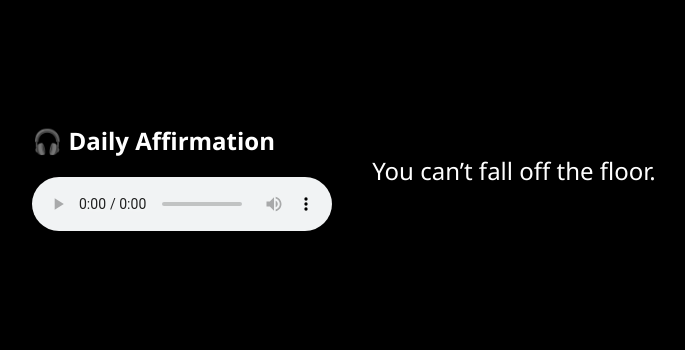
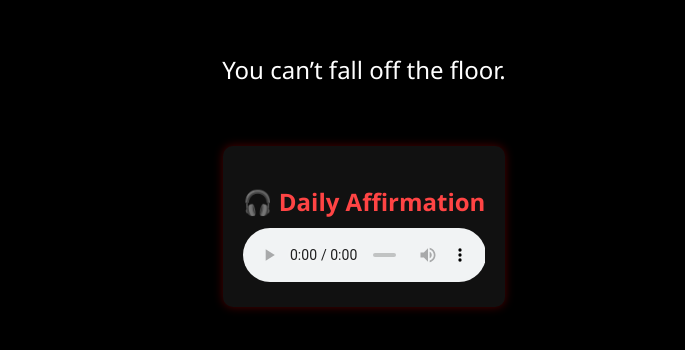
Before and after one commit to fairefaretravels/10k, a plain HTML site: page index.html in a window 1280 px wide. Shown: the part 230-580 px from the top of the page, without its empty margins (276-961 px from the left). Drawn offline with Linux system fonts and the light colour scheme.

Commit message:
Update index.html

```diff
--- a/index.html
+++ b/index.html
@@ -5,7 +5,6 @@
   <meta name="viewport" content="width=device-width, initial-scale=1" />
   <title>Rotating Quotes</title>
   <style>
-  /* Full black background */
     body {
       margin: 0;
       background-color: #000;
@@ -13,11 +12,11 @@
       color: white;
       height: 100vh;
       display: flex;
+      flex-direction: column;
       justify-content: center;
       align-items: center;
     }
 
-  /* Container with semi-transparent dark background */
     #quote-container {
       background: rgba(0, 0, 0, 0.7);
       padding: 20px 40px;
@@ -25,28 +24,46 @@
       max-width: 600px;
       text-align: center;
       position: relative;
+      margin-bottom: 40px;
     }
 
-  /* Quote text */
     #quote {
       font-size: 1.5rem;
       opacity: 1;
       transition: opacity 1s ease-in-out;
     }
+
+    .audio-player {
+      background: #111;
+      padding: 20px;
+      border-radius: 10px;
+      max-width: 500px;
+      text-align: center;
+      box-shadow: 0 0 10px rgba(255, 0, 0, 0.3);
+    }
+
+    .audio-player h2 {
+      margin-bottom: 10px;
+      color: #ff4444;
+    }
+
+    audio {
+      width: 100%;
+    }
   </style>
 </head>
+<body>
+
+  <div id="quote-container">
+    <div id="quote">You can’t fall off the floor.</div>
+  </div>
+
   <div class="audio-player">
     <h2>🎧 Daily Affirmation</h2>
     <audio controls>
       <source src="https://samply.app/p/FihqEil2CJe3Wh7szUxV" type="audio/mpeg">
       Your browser does not support the audio element.
     </audio>
-</div>
-
-<body>
-
-<div id="quote-container">
-  <div id="quote">You can’t fall off the floor.</div>
   </div>
 
   <script>
@@ -60,25 +77,20 @@
 
     let index = 0;
     const quoteElem = document.getElementById('quote');
-  const fadeDuration = 1000; // milliseconds
-  const displayDuration = 9000; // time each quote is visible before fade out
+    const fadeDuration = 1000;
+    const displayDuration = 9000;
 
     function showNextQuote() {
-    // Fade out
       quoteElem.style.opacity = 0;
 
       setTimeout(() => {
-      // Change quote text
         index = (index + 1) % quotes.length;
         quoteElem.textContent = quotes[index];
-      // Fade in
         quoteElem.style.opacity = 1;
       }, fadeDuration);
     }
 
-  // Start rotation loop
     setInterval(showNextQuote, displayDuration + fadeDuration);
-
   </script>
 
 </body>
```
Lines whose indentation alone changed are shown as unchanged.
